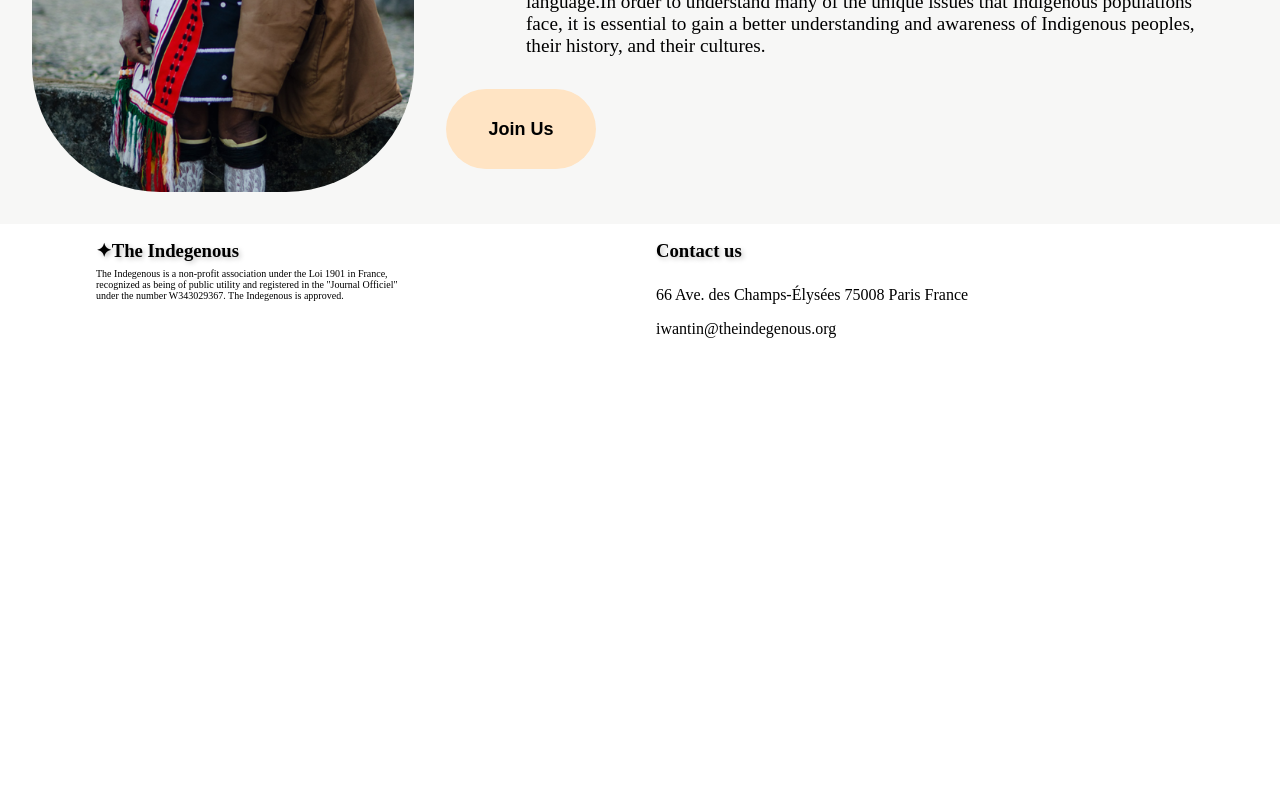
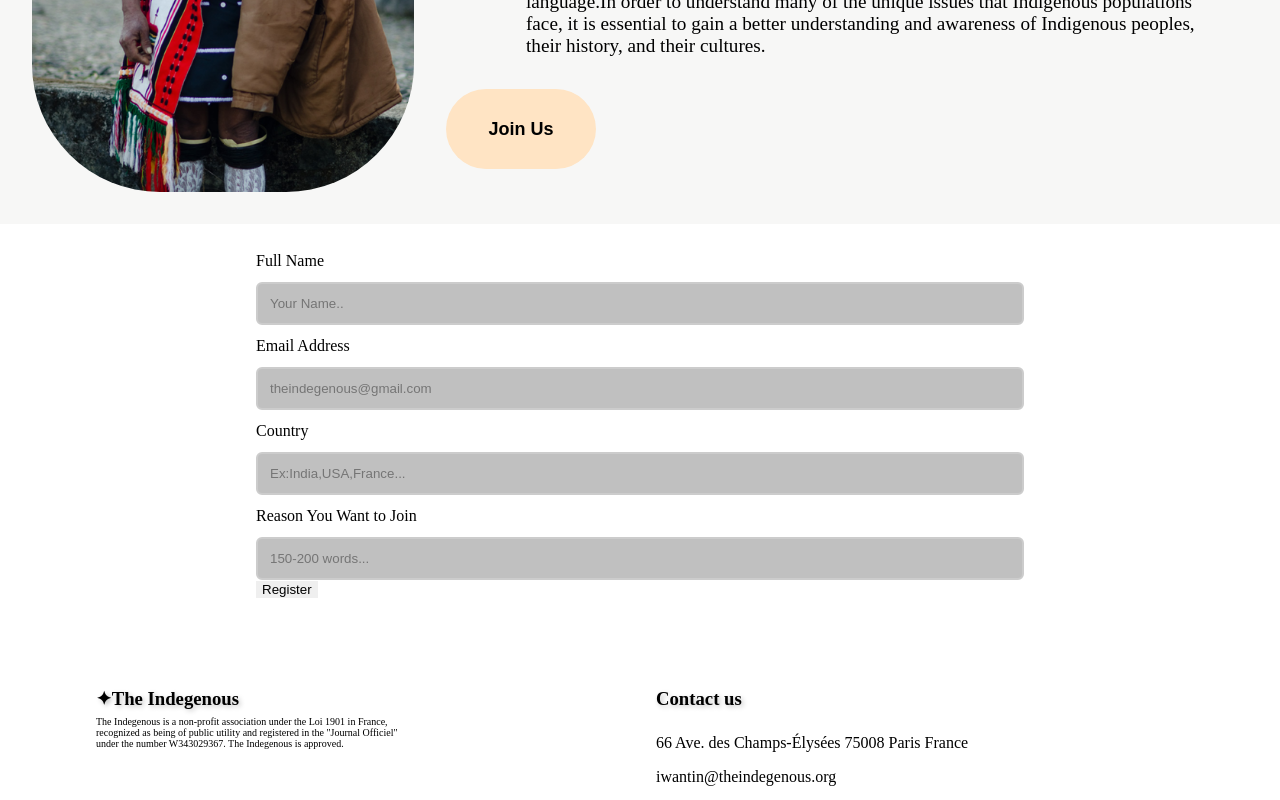
Before and after one commit to janeesh27/demowebsite, a React (Create React App) app: page / in a window 1280 px wide. Shown: the part 480-1280 px from the top of the page. Before the commit the page ends 832 px from the top, so only its background shows below. Built offline with nearby package versions, Linux system fonts and the light colour scheme.

Commit message:
form and buttons added

```diff
--- a/src/App.jsx
+++ b/src/App.jsx
@@ -2,6 +2,7 @@ import React from 'react'
 import Navbar from './components/Navbar/Navbar'
 import Body from './components/Body/Body'
 import Footer from './components/Footer/Footer'
+import Form from './components/Form/Form'
 // import {BrowserRouter as Router, Routes, Route } from 'react-router-dom'
 
 
@@ -11,6 +12,7 @@ const App = () => {
         <>
             <Navbar />
             <Body />
+            <Form />
             <Footer />
 
         </>
--- a/src/components/Form/Form.css
+++ b/src/components/Form/Form.css
@@ -0,0 +1,27 @@
+.userform{
+    box-sizing: border-box;
+    display: grid;
+    grid-template-columns: 20% 60% 20%;
+    height: 28rem;
+    padding-top: 1rem;
+
+}
+
+.userform form{
+    grid-column: 2/3;
+    }
+
+
+input[type=text], select, textarea {
+    width: 100%;
+    padding: 12px;
+    border: 2px solid #ccc;
+    border-radius: 6px;
+    resize: vertical;
+    background-color: silver;
+}
+
+label {
+    padding: 12px 12px 12px 0;
+    display: inline-block;
+}
--- a/src/components/Form/Form.jsx
+++ b/src/components/Form/Form.jsx
@@ -0,0 +1,54 @@
+import React from "react";
+import "./Form.css";
+
+const Form = () => {
+  return (
+    <>
+      <div className="userform">
+        <form action="">
+          <div>
+            <label htmlFor="username">Full Name</label>
+            <input
+              type="text"
+              name="username"
+              id="username"
+              placeholder="Your Name.."
+            />
+          </div>
+          <div>
+            <label htmlFor="Email">Email Address</label>
+            <input
+              type="text"
+              name="Email"
+              id="Email"
+              placeholder="theindegenous@gmail.com"
+            />
+          </div>
+          <div>
+            <label htmlFor="Country">Country</label>
+            <input
+              type="text"
+              name="country"
+              id="country"
+              placeholder="Ex:India,USA,France..."
+            />
+          </div>
+          <div>
+            <label htmlFor="Discription">Reason You Want to Join</label>
+            <input
+              type="text"
+              name="reason"
+              id="reason"
+              placeholder="150-200 words... "
+            />
+          </div>
+          <div>
+            <input type="submit" value="Register" />
+          </div>
+        </form>
+      </div>
+    </>
+  );
+};
+
+export default Form;
```
